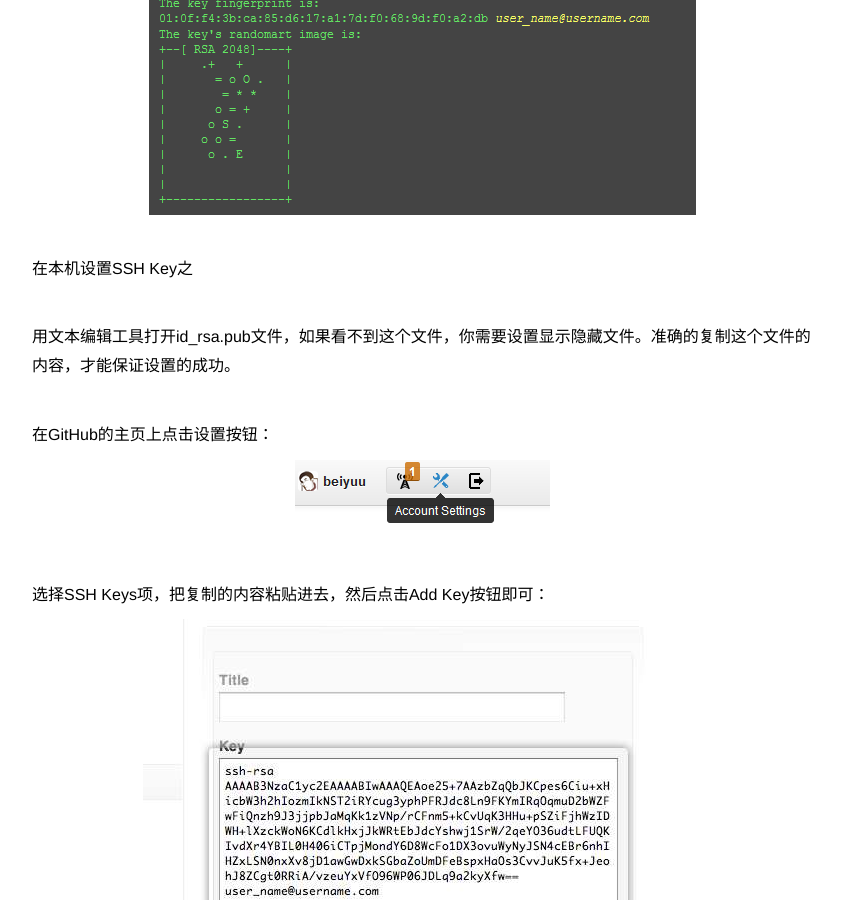
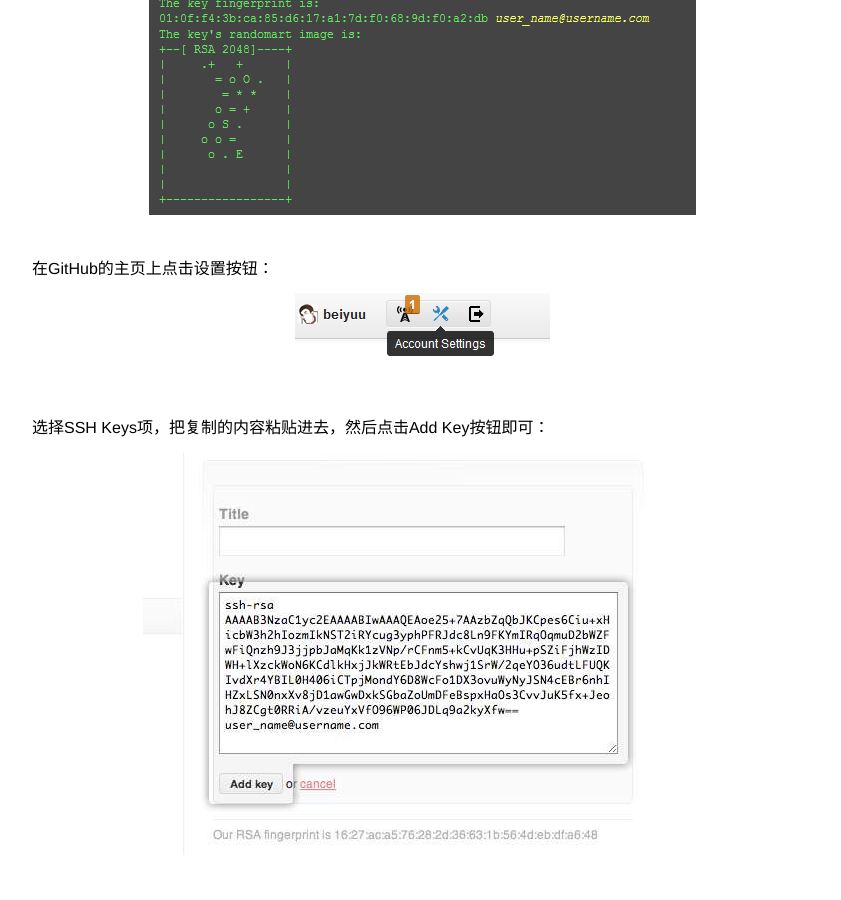
Before and after one commit to ioloveuu/ioloveuu.github.io, a Jekyll site: the page built from _posts/2016-12-28-frame-analys.md, in a window 1280 px wide and 900 px high, scrolled down 3190 px. Shown: the whole window, without its empty margins (218-1059 px from the left). Built offline with Jekyll 4.4.1, drawn with Linux system fonts in a browser that asks for light colours; nearby versions of some CDN libraries; a script that is not in the unit is left out.

Commit message:
Update 2016-12-28-frame-analys.md

```diff
--- a/_posts/2016-12-28-frame-analys.md
+++ b/_posts/2016-12-28-frame-analys.md
@@ -111,10 +111,6 @@
 ![ssh key success](/images/githubpages/ssh-key-set.png)
 
 
-在本机设置SSH Key之
-
-用文本编辑工具打开id_rsa.pub文件，如果看不到这个文件，你需要设置显示隐藏文件。准确的复制这个文件的内容，才能保证设置的成功。
-
 在GitHub的主页上点击设置按钮：
 ![github account setting](/images/githubpages/github-account-setting.png)
 
```
